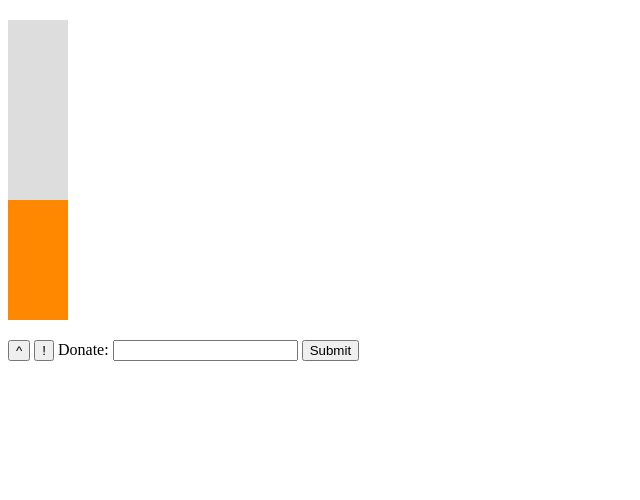
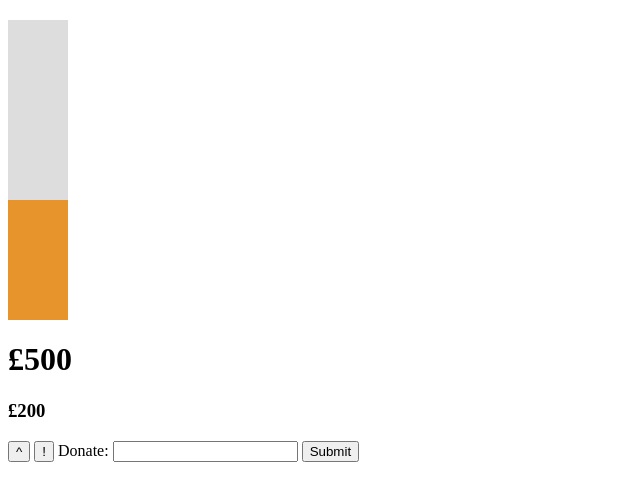
Before and after one commit to jamieallen59/Js_target_bar, a plain HTML site: page index.html in a window 1280 px wide. Shown: the whole page, without its empty margins (0-640 px from the left). Drawn offline with nearby package versions, Linux system fonts and the light colour scheme.

Commit message:
Bar now changes colour to indicate status

```diff
--- a/index.html
+++ b/index.html
@@ -14,8 +14,13 @@
         </div>
         </div>
     </section>
+    <h1>
+        £<span class='target-amount'></span>
+    </h1>
+    <h3>
+        £<span class='money-raised'></span>
+    </h3>
 
-    <span class='targetbar'></span>
     <button class='increase-donation'>^</button>
     <button class='decrease-donation'>!</button>
 
@@ -33,18 +38,26 @@
 
         function moveProgressBar() {
             var targetbar = new TargetBar(200, 500);
-            var currentPercentage = targetbar.percentage()
-            var status = targetbar.progress()
-                console.log(status)
-          // Whatever is in progress-wrap, divide it by 100
-            var getPercent = (currentPercentage) / 100;
+
+            var getPercent = (targetbar.percentage()) / 100;
             var getTargetWrapHeight = $('.target-wrap').height();
             var progressTotal = getPercent * getTargetWrapHeight;
             var animationLength = 2500;
 
+            // Display target amount
+            $('.target-amount').text(targetbar.targetAmount);
+            // Display money raised so far
+            $('.money-raised').text(targetbar.amount);
+            // Add current progress as a class to indicate colour of the bar
+            $('.target-wrap').addClass(targetbar.progress())
+
             $('.increase-donation').on('click', function() {
                 targetbar.addMoney(10);
-                    console.log(targetbar)
+                // Update amount
+                $('.money-raised').text(targetbar.amount);
+                // Update class to change colour of bar
+                $('.target-wrap').attr('class', 'target-wrap progress').addClass(targetbar.progress())
+                // Update position of bar
                 $('.target-bar').animate({
                     bottom: '+=2%'
                 }, 300);
@@ -52,12 +65,14 @@
 
             $('.decrease-donation').on('click', function() {
                 targetbar.subtractMoney(10);
-                    console.log(targetbar)
+                $('.money-raised').text(targetbar.amount);
+                $('.target-wrap').attr('class', 'target-wrap progress').addClass(targetbar.progress())
                 $('.target-bar').animate({
                     bottom: '-=2%'
                 }, 300);
             });
-            // on page load, animate percentage bar to data percentage length
+
+            // on page load, animate percentage bar to current donation percentage
             // .stop() used to prevent animation queueing
             $('.target-bar').stop().animate({
                 bottom: progressTotal
@@ -66,5 +81,4 @@
 
     </script>
 
-
 </body>
--- a/style.css
+++ b/style.css
@@ -8,7 +8,6 @@
 }
 
 .target-wrap {
-  background: #f80;
   margin: 20px 0;
   overflow: hidden;
   position: relative;
@@ -20,3 +19,13 @@
     position: absolute;
     bottom: 0;
   }
+
+.struggling {
+  background: #CC3333;
+}
+.steady {
+  background: #E8942C;
+}
+.great {
+  background: #2D8735;
+}
```
